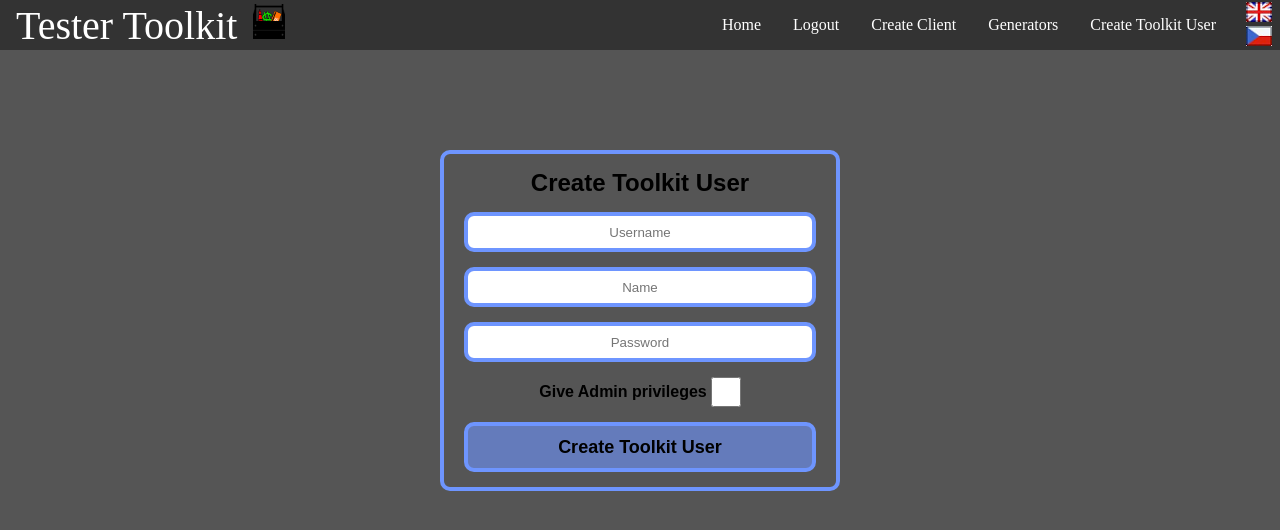
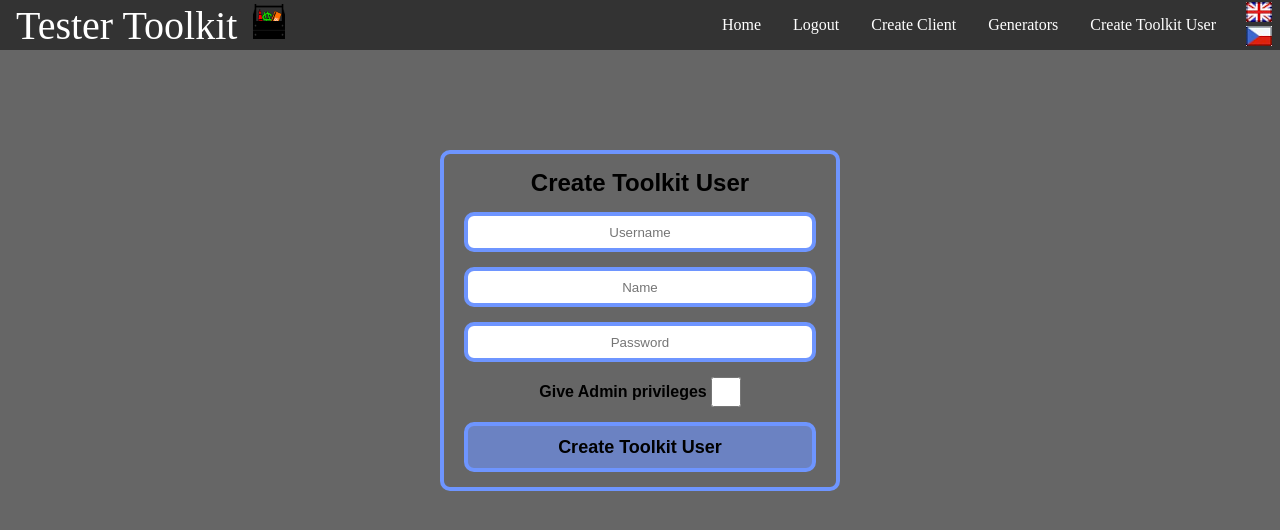
Before and after one commit to Crowmorian/testerToolkit_App, a Flask app: page /createUser in a window 1280 px wide. Shown: the top 530 px of the page. Run offline with Flask 2, Linux system fonts and the light colour scheme; a user stored in the database is signed in; parts of the project's set-up code (start-up, migrations or seed data) failed here and were passed over.

Commit message:
Signed-off-by: Crowmorian <crowmorian@gmail.com>

```diff
--- a/testerToolkit_app/project/templates/static/base.css
+++ b/testerToolkit_app/project/templates/static/base.css
@@ -14,6 +14,10 @@ input::-webkit-inner-spin-button {
 
 :root {
 	--size-divisor: 1;
+}
+
+html {
+	background-color: #666;
 }
 
 .navbar {
@@ -88,10 +92,6 @@ input::-webkit-inner-spin-button {
 	width: 100%;
 	background-color: white;
 	border-radius: 10px;
-}
-
-html {
-	background-color: #555;
 }
 
 .main-container {
```
